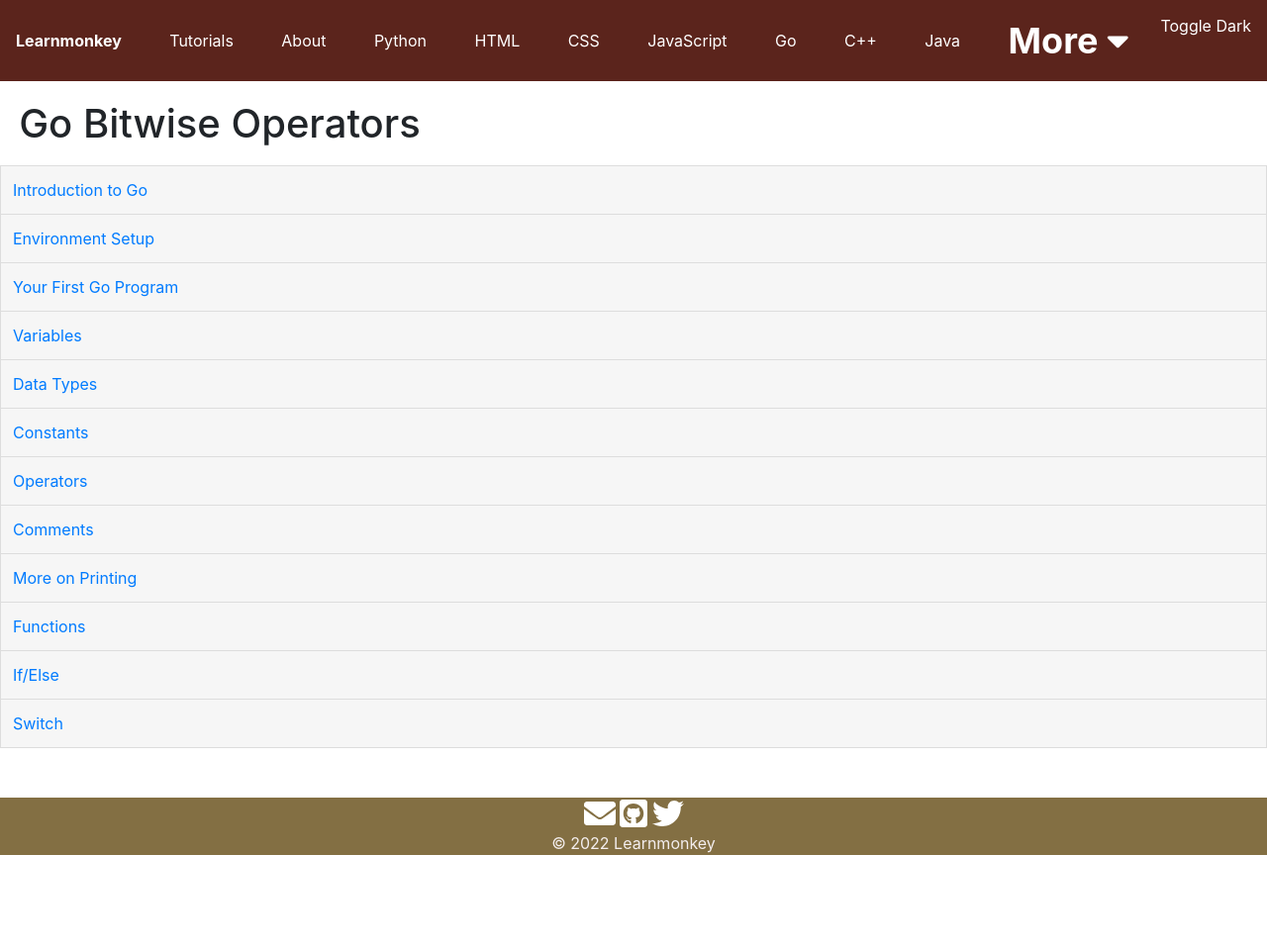
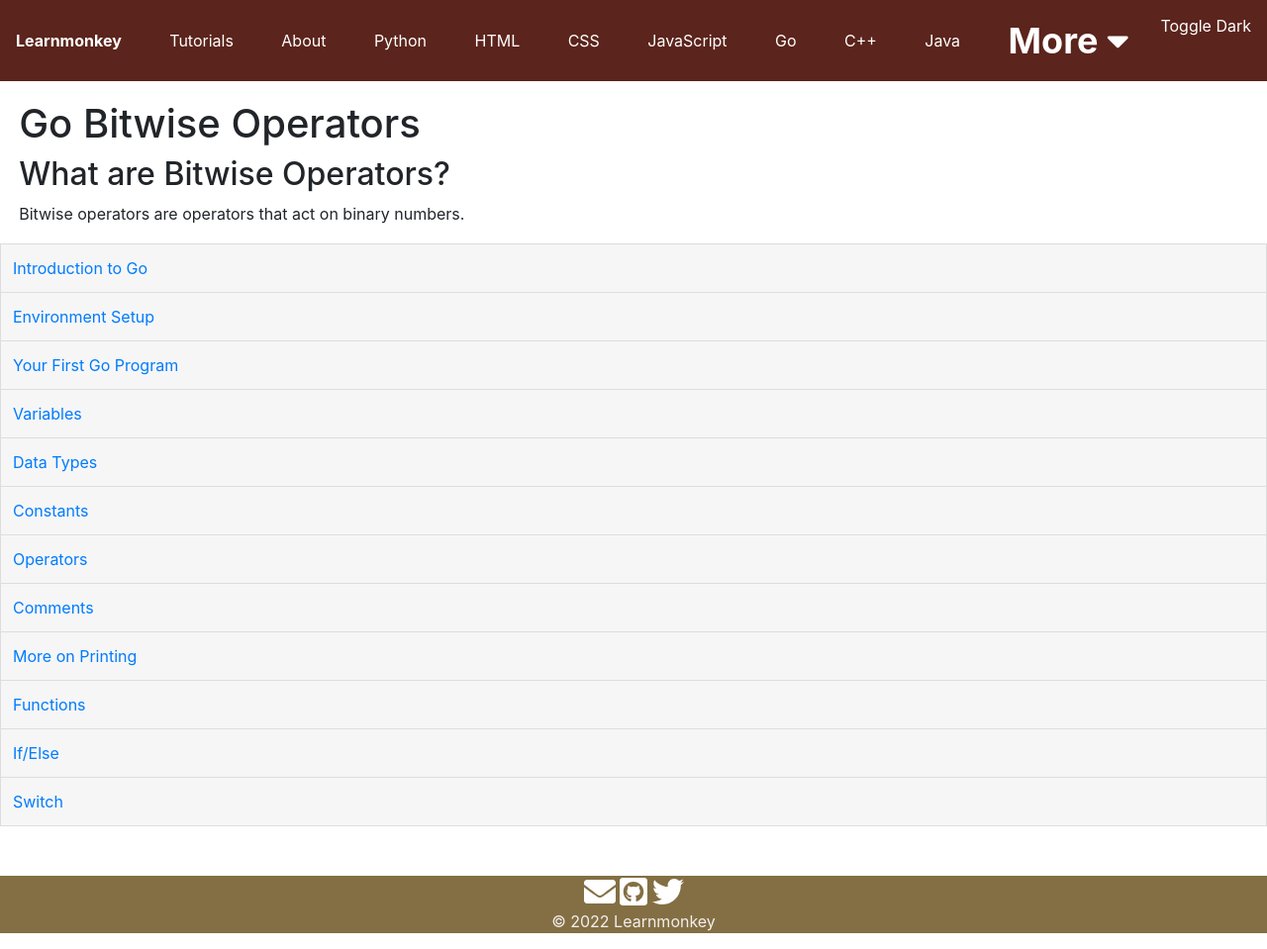
Before and after one commit to learnmonkey/learnmonkey.github.io, a Jekyll site: the page built from programming/golang/operators/bitwise.html, in a window 1280 px wide and 959 px high. Shown: the whole window at 99% size. Built offline with Jekyll 4.4.1, drawn with Linux system fonts in a browser that asks for light colours; nearby versions of some CDN libraries.

Commit message:
add stuff to go operators

```diff
--- a/programming/golang/operators/assignment.html
+++ b/programming/golang/operators/assignment.html
@@ -28,5 +28,5 @@ website = "go.dev"
 
 <section>
     <h2>Other Assignment Operators</h2>
-    <p>The other assignment operators were created so that as developers, our lives would be easier.</p>
+    <p>The other assignment operators were created so that as developers, our lives would be easier. They are all equivalent to using the assignment operator in some way:</p>
 </section>
--- a/programming/golang/operators/bitwise.html
+++ b/programming/golang/operators/bitwise.html
@@ -5,3 +5,8 @@ layout: golang
 ---
 
 <h1>Go Bitwise Operators</h1>
+
+<section>
+    <h2>What are Bitwise Operators?</h2>
+    <p>Bitwise operators are operators that act on binary numbers.</p>
+</section>
```
